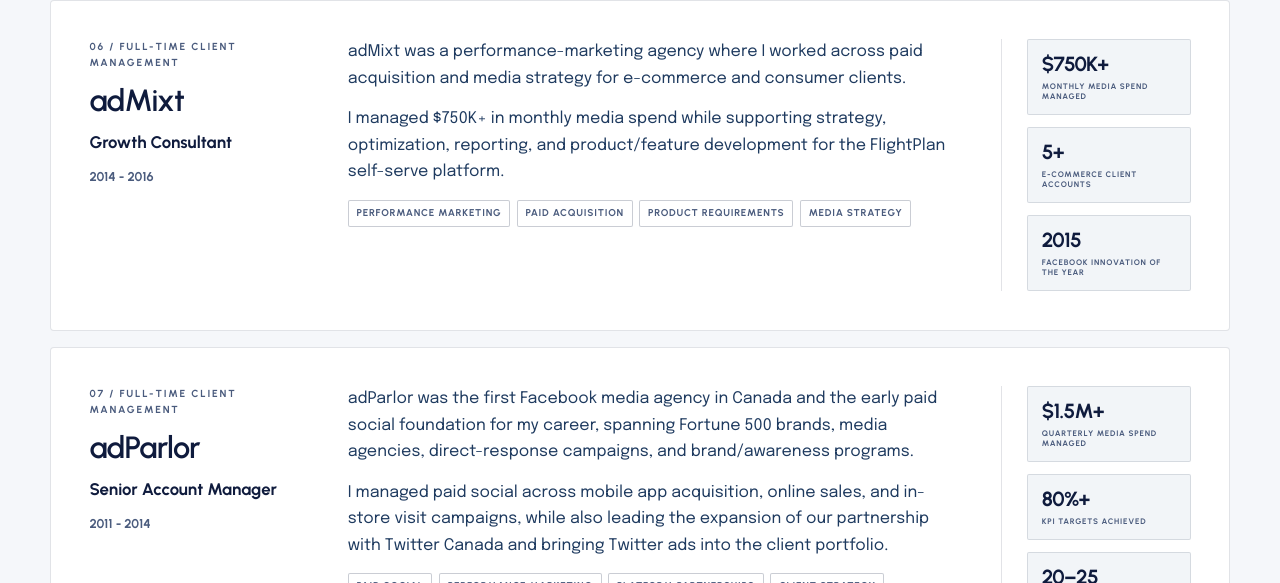
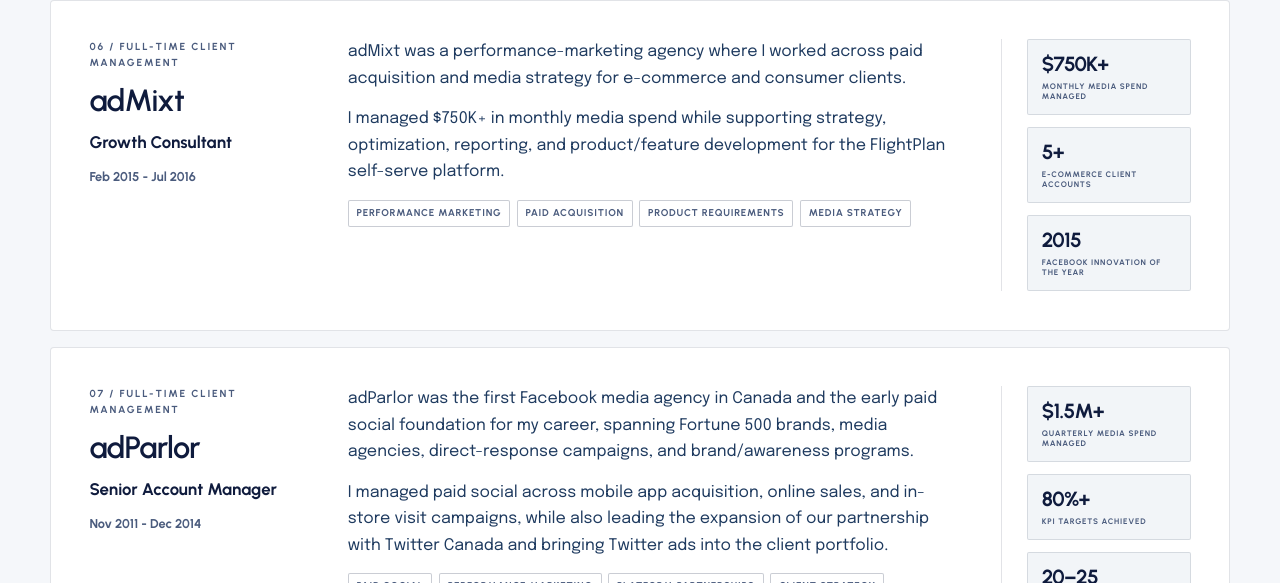
Before and after one commit to tcromoshuk-creator/personal-site, a Next.js app: page /experience in a window 1280 px wide. Shown: the part 4010-4593 px from the top of the page. Built offline with nearby package versions, Linux system fonts and the light colour scheme.

Commit message:
Correct early experience date ranges

```diff
--- a/src/app/experience/page.tsx
+++ b/src/app/experience/page.tsx
@@ -122,7 +122,7 @@
   {
     company: "adMixt",
     role: "Growth Consultant",
-    dates: "2014 - 2016",
+    dates: "Feb 2015 - Jul 2016",
     type: "Full-time client management",
     context: [
       "adMixt was a performance-marketing agency where I worked across paid acquisition and media strategy for e-commerce and consumer clients.",
@@ -138,7 +138,7 @@
   {
     company: "adParlor",
     role: "Senior Account Manager",
-    dates: "2011 - 2014",
+    dates: "Nov 2011 - Dec 2014",
     type: "Full-time client management",
     context: [
       "adParlor was the first Facebook media agency in Canada and the early paid social foundation for my career, spanning Fortune 500 brands, media agencies, direct-response campaigns, and brand/awareness programs.",
```
